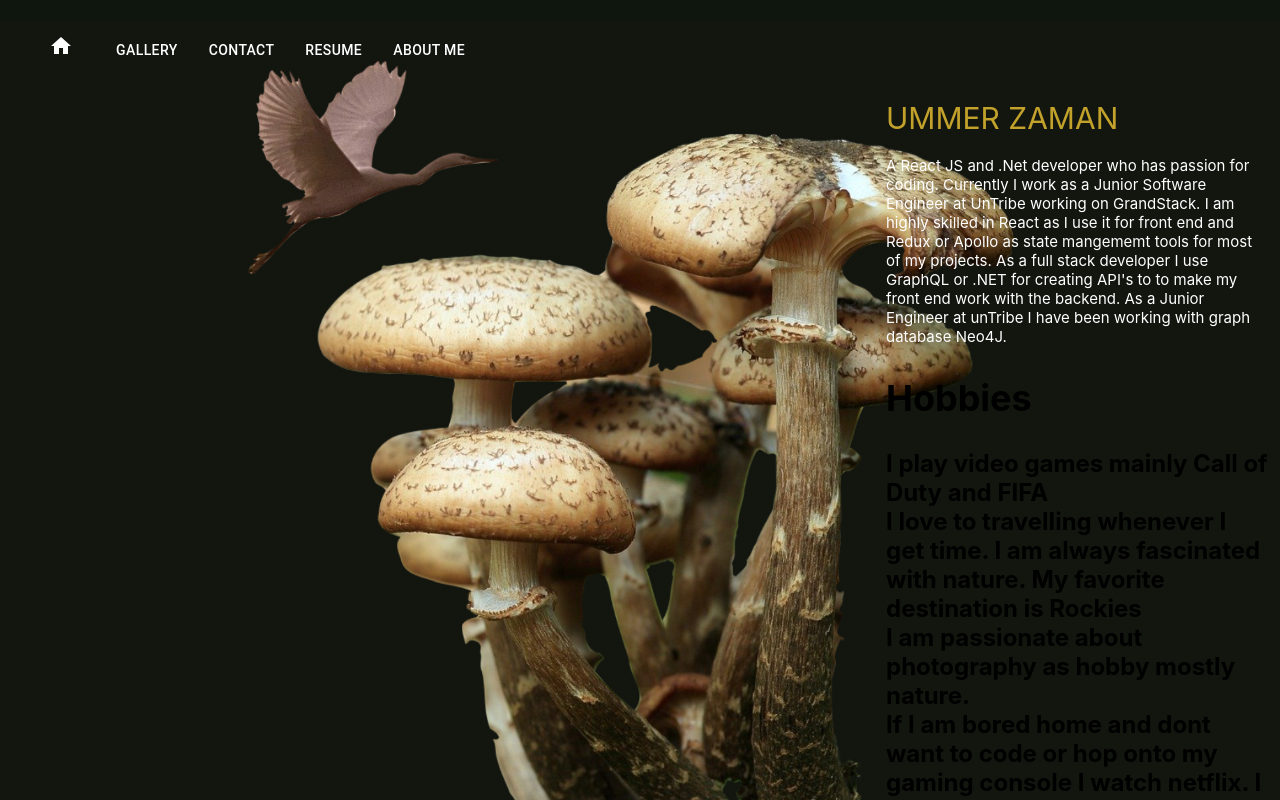
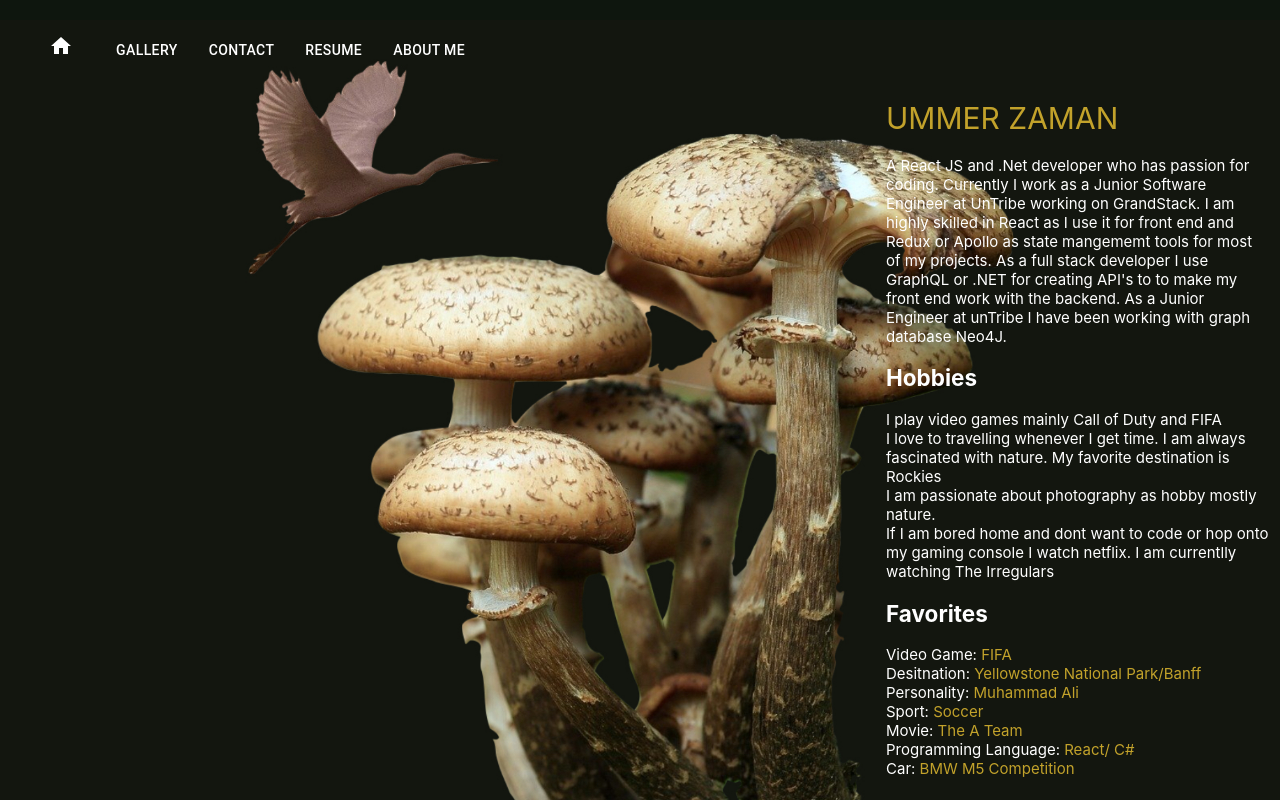
Before and after one commit to UmmerZ/MyReactPorfolio, a React (Create React App) app: page /about-me in a window 1280 px wide. Shown: the top 800 px of the page. Built offline with nearby package versions, Linux system fonts and the light colour scheme.

Commit message:
fixed a typo in about me page

```diff
--- a/src/components/skills/forms.js
+++ b/src/components/skills/forms.js
@@ -239,10 +239,10 @@ export const aboutMeBio = (
       state mangememt tools for most of my projects. As a full stack developer I
       use GraphQL or .NET for creating API's to to make my front end work with
       the backend. As a Junior Engineer at unTribe I have been working with
-      graph database Neo4J.{" "}
-    </p>
+      graph database Neo4J.
+      <p />
       <h2>Hobbies</h2>
-    <p>
+      <p style={text}>
         I play video games mainly Call of Duty and FIFA <br />
         I love to travelling whenever I get time. I am always fascinated with
         nature. My favorite destination is Rockies
@@ -268,6 +268,7 @@ export const aboutMeBio = (
         <br />
         Car: <span style={a}>BMW M5 Competition</span>
       </p>
+    </p>
   </div>
 )
 export const textForm = (
```
Lines whose indentation alone changed are shown as unchanged.
